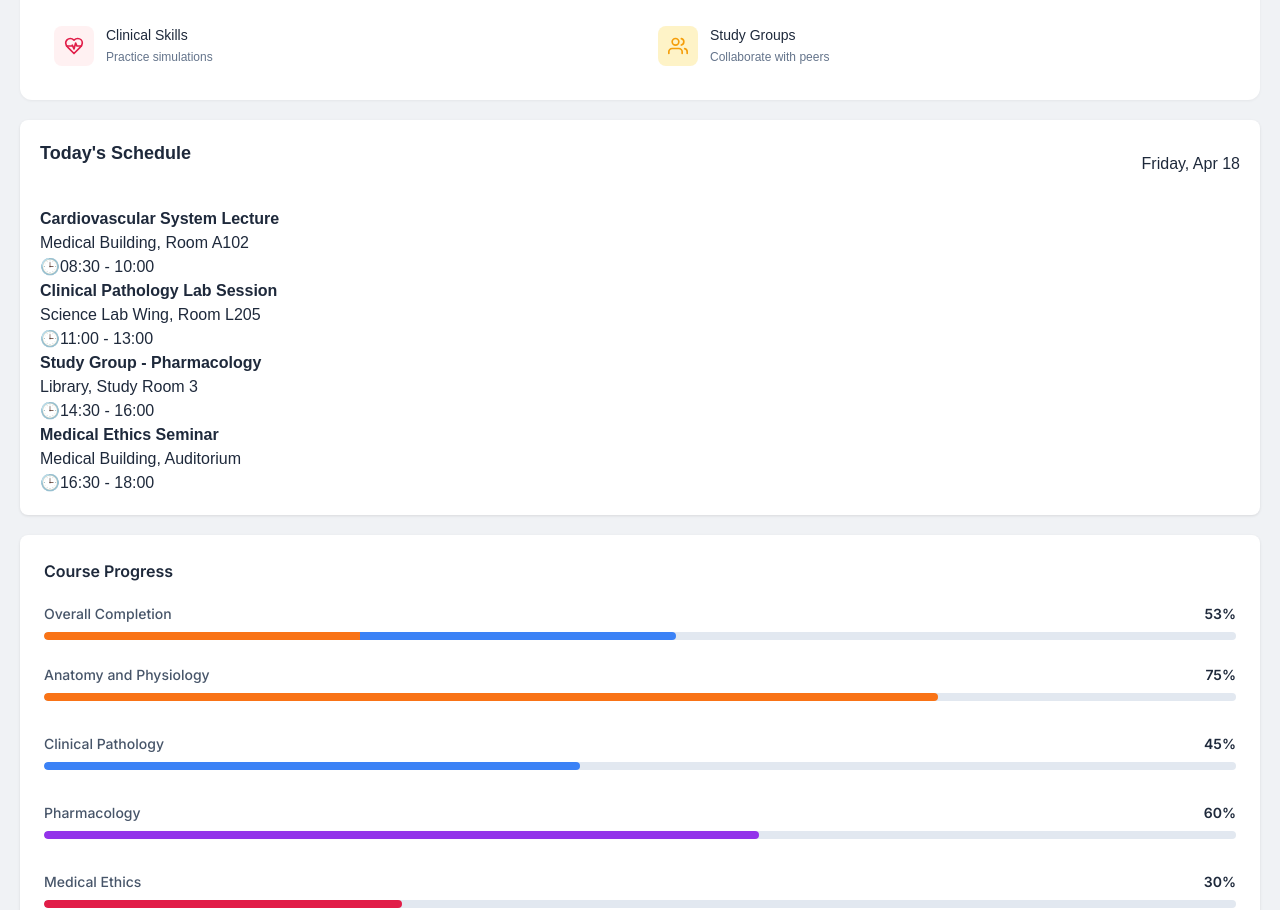
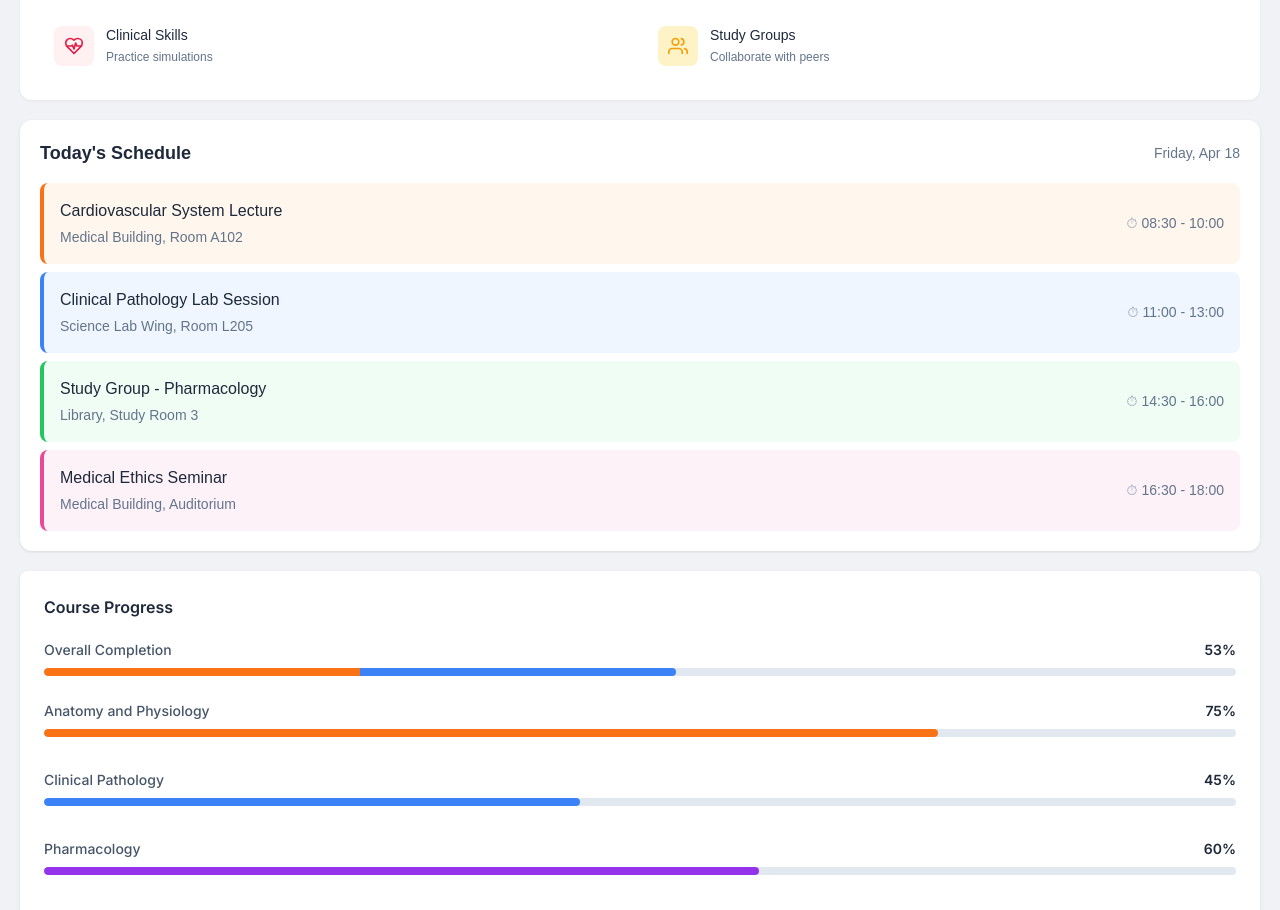
Before and after one commit to TalaAF/Solaris_Frontend, a React (Vite) app in the folder Solaris/: page / in a window 1280 px wide. Shown: the part 1280-2190 px from the top of the page. Built offline with nearby package versions, Linux system fonts and the light colour scheme.

Commit message:
Refactor ScheduleSection component and styles for improved layout and design

```diff
--- /dev/null
+++ b/Solaris/src/components/ScheduleSection.css
@@ -0,0 +1,91 @@
+.schedule-card {
+    background-color: white;
+    border-radius: 12px;
+    padding: 20px;
+    margin-bottom: 20px;
+    box-shadow: 0 1px 3px rgba(0, 0, 0, 0.1);
+  }
+
+  .schedule-card-header {
+    display: flex;
+    justify-content: space-between;
+    align-items: center;
+    margin-bottom: 16px;
+  }
+
+  .schedule-title {
+    font-size: 18px;
+    font-weight: 600;
+    color: #1e293b;
+    margin: 0;
+  }
+
+  .schedule-date {
+    color: #64748b;
+    font-size: 14px;
+  }
+
+  .schedule-list {
+    display: flex;
+    flex-direction: column;
+    gap: 8px;
+  }
+
+  .schedule-item {
+    display: flex;
+    justify-content: space-between;
+    padding: 16px;
+    border-radius: 8px;
+    align-items: center;
+  }
+
+  .schedule-item-orange {
+    background-color: #fff7ed;
+    border-left: 4px solid #f97316;
+  }
+
+  .schedule-item-blue {
+    background-color: #eff6ff;
+    border-left: 4px solid #3b82f6;
+  }
+
+  .schedule-item-green {
+    background-color: #f0fdf4;
+    border-left: 4px solid #22c55e;
+  }
+
+  .schedule-item-pink {
+    background-color: #fdf2f8;
+    border-left: 4px solid #ec4899;
+  }
+
+  .schedule-content {
+    display: flex;
+    flex-direction: column;
+    gap: 4px;
+  }
+
+  .schedule-item-title {
+    font-size: 16px;
+    font-weight: 500;
+    color: #1e293b;
+    margin: 0;
+  }
+
+  .schedule-item-location {
+    font-size: 14px;
+    color: #64748b;
+    margin: 0;
+  }
+
+  .schedule-time {
+    display: flex;
+    align-items: center;
+    gap: 4px;
+    color: #64748b;
+    font-size: 14px;
+  }
+
+  .time-icon {
+    color: #94a3b8;
+  }
--- a/Solaris/src/components/ScheduleSection.jsx
+++ b/Solaris/src/components/ScheduleSection.jsx
@@ -1,22 +1,22 @@
 import React from 'react';
-import './Dashboard.css';
+import './ScheduleSection.css';
 
 const ScheduleSection = ({ scheduleItems }) => {
   return (
-    <div className="card">
-      <div className="card-header">
-        <h3 className="card-title">Today's Schedule</h3>
-        <div className="card-date">Friday, Apr 18</div>
+    <div className="schedule-card">
+      <div className="schedule-card-header">
+        <h3 className="schedule-title">Today's Schedule</h3>
+        <div className="schedule-date">Friday, Apr 18</div>
       </div>
       <div className="schedule-list">
         {scheduleItems.map((item, index) => (
           <div key={index} className={`schedule-item schedule-item-${item.color}`}>
             <div className="schedule-content">
-              <h4>{item.title}</h4>
-              <p>{item.location}</p>
+              <h4 className="schedule-item-title">{item.title}</h4>
+              <p className="schedule-item-location">{item.location}</p>
             </div>
             <div className="schedule-time">
-              <span className="time-icon">🕒</span>
+              <span className="time-icon">⏱</span>
               <span>{item.time}</span>
             </div>
           </div>
```
